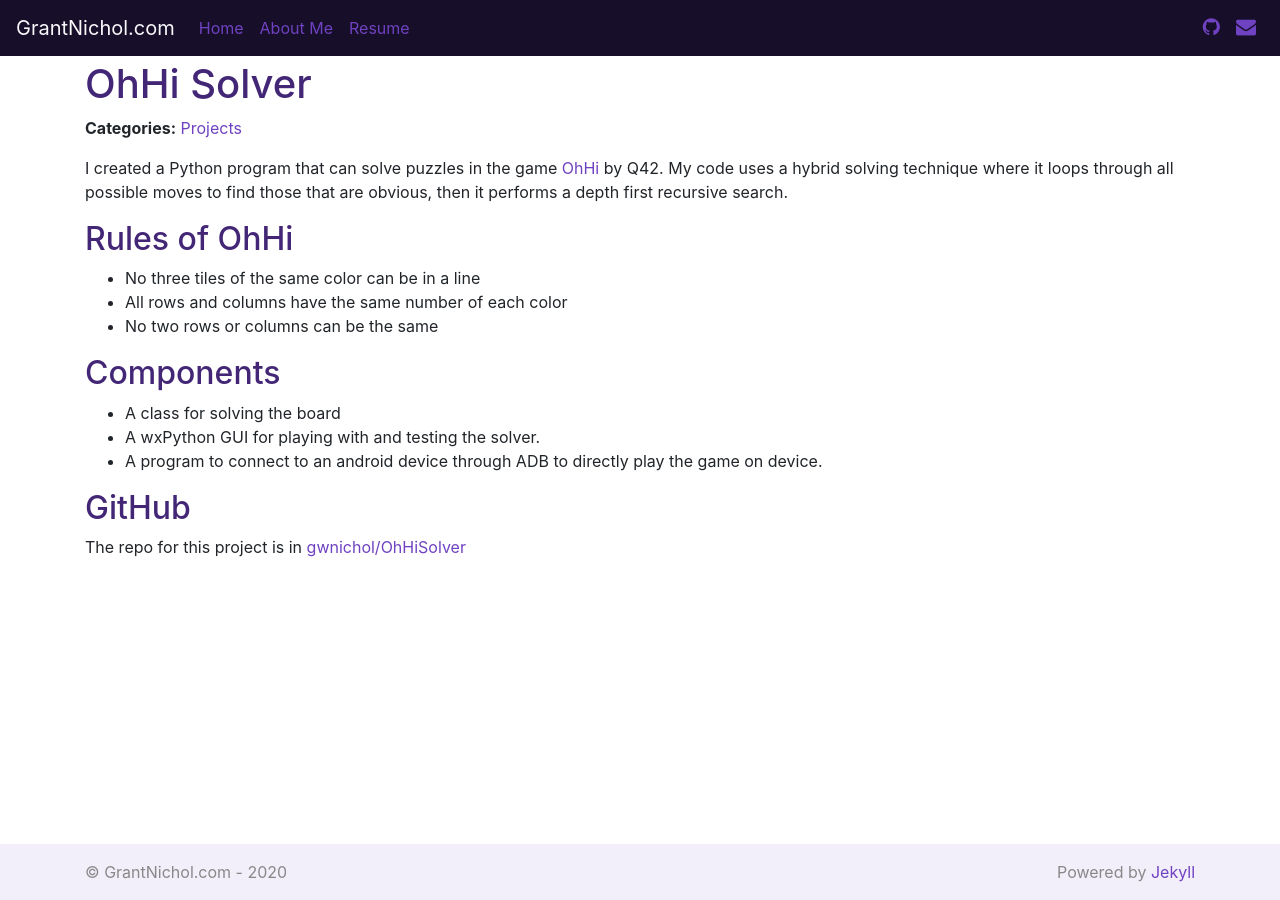
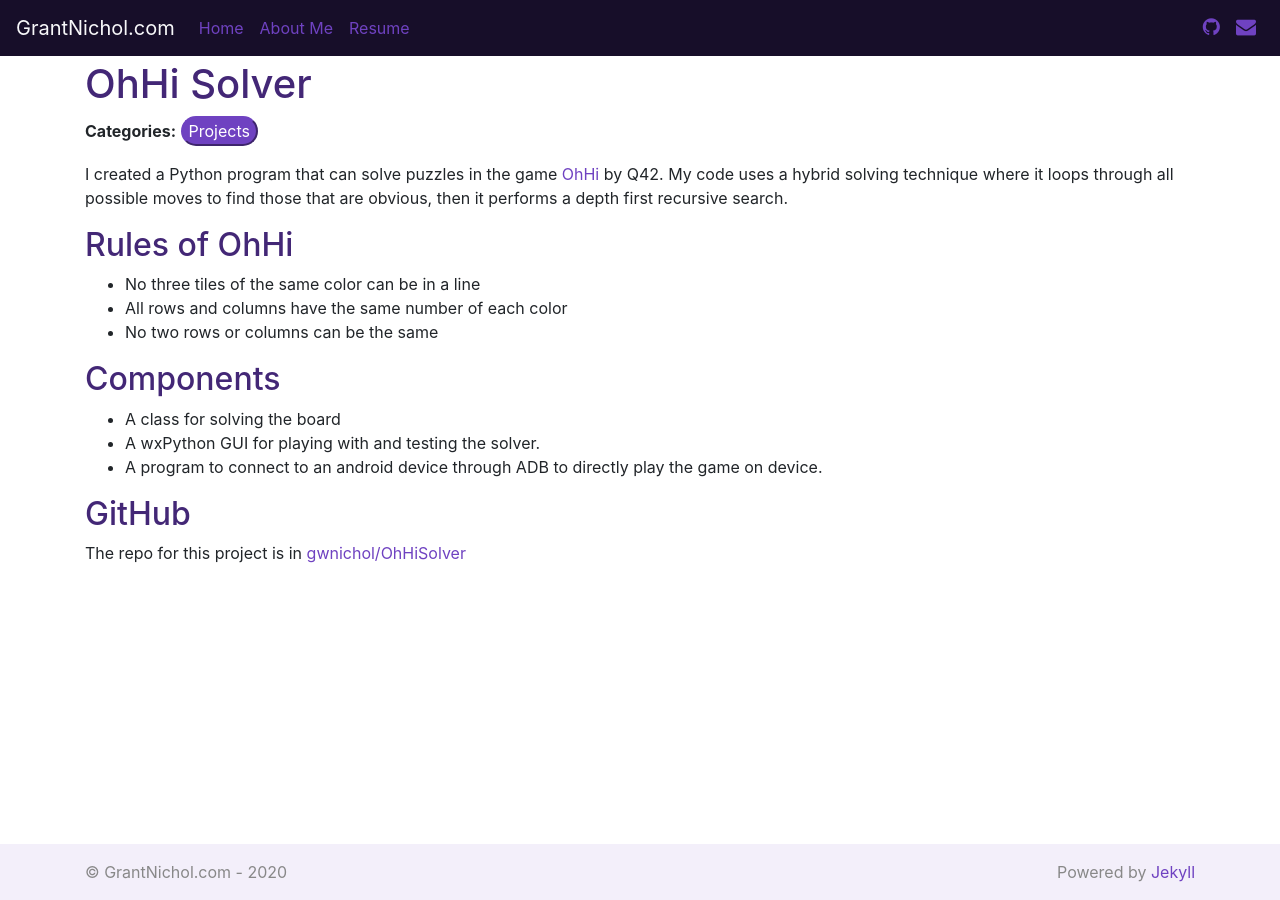
Before and after one commit to gwnichol/gwnichol.github.io, a Jekyll site: the page built from _posts/2020-04-29-OhHiSolver.md, in a window 1280 px wide. Built offline with Jekyll 4.4.1, drawn with Linux system fonts in a browser that asks for light colours; nearby versions of some CDN libraries.

Commit message:
Add Pill Decorations for Categories

```diff
--- a/_layouts/post.html
+++ b/_layouts/post.html
@@ -11,14 +11,15 @@
       <h1 class="article-title">{{ page.title }}</h1>
 		<div class="post-categories">
 			<b>Categories:</b>
-			{% if post %}
-			{% assign categories = post.categories %}
+				{% if post %}
+					{% assign categories = post.categories %}
 				{% else %}
 					{% assign categories = page.categories %}
 				{% endif %}
 				{% for category in categories %}
-				<a href="{{site.baseurl}}/categories.html#{{category|slugize}}">{{category}}</a>
-				{% unless forloop.last %}, &nbsp;{% endunless %}
+				<a href="{{site.baseurl}}/categories.html#{{category|slugize}}">
+					<button class="btn-{{category | slugize | downcase}} btn-category">{{ category }}</button>
+				</a>
 			{% endfor %}
 		</div>
 
--- a/_sass/_default.scss
+++ b/_sass/_default.scss
@@ -34,6 +34,25 @@
 	min-width: 6rem
 }
 
+.btn-category {
+	@extend .rounded-pill;
+	color: $white;
+	background-color: $body-color;
+	border-color: $body-color;
+}
+
+.btn-projects {
+	color: $white;
+	background-color: $primary;
+	border-color: $primary;
+}
+
+.btn-programming {
+	color: $white;
+	background-color: $secondary;
+	border-color: $secondary;
+}
+
 @media (min-width: 34em) {
     .card-columns {
         -webkit-column-count: 2;
```
